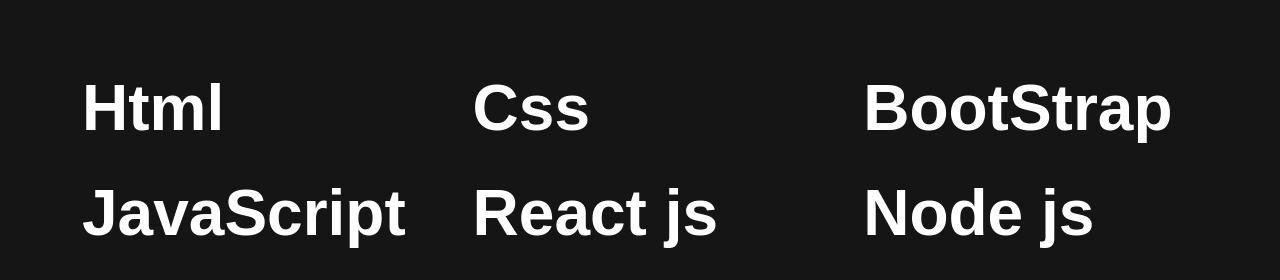
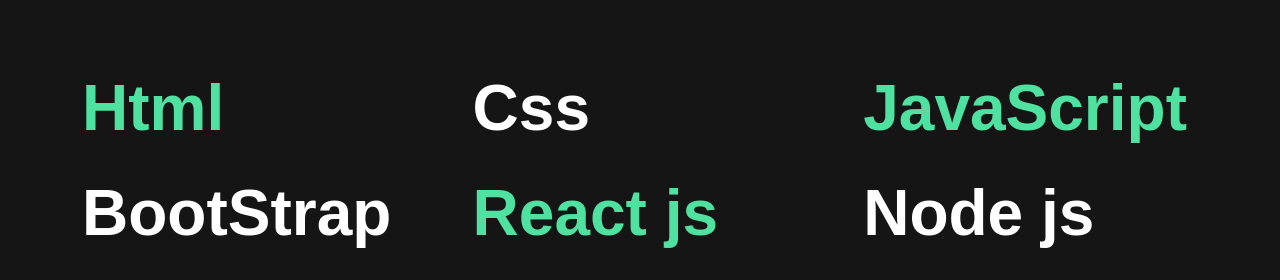
Before and after one commit to israr-faridi/israr-hussain-faridi, a React (Vite) app: page / in a window 1280 px wide. Shown: the part 672-952 px from the top of the page. Built offline with nearby package versions, Linux system fonts and the light colour scheme.

Commit message:
"experience litter bite attractive"

```diff
--- a/src/App.css
+++ b/src/App.css
@@ -214,6 +214,10 @@
     gap: 20px;
 
     h2 {
+        &:nth-child(odd) {
+            color: var(--hover);
+        }
+
         width: 30%;
         font-size: 4rem;
         font-weight: 700;
--- a/src/components/Experience/Experience.jsx
+++ b/src/components/Experience/Experience.jsx
@@ -1,7 +1,7 @@
 import React from 'react'
 
 const Experience = () => {
-    const Field = ["Html", "Css", "BootStrap", "JavaScript", "React js", "Node js"]
+    const Field = ["Html", "Css", "JavaScript", "BootStrap", "React js", "Node js"]
     return (
         <section className='experience'>
             <div className="container">
```
